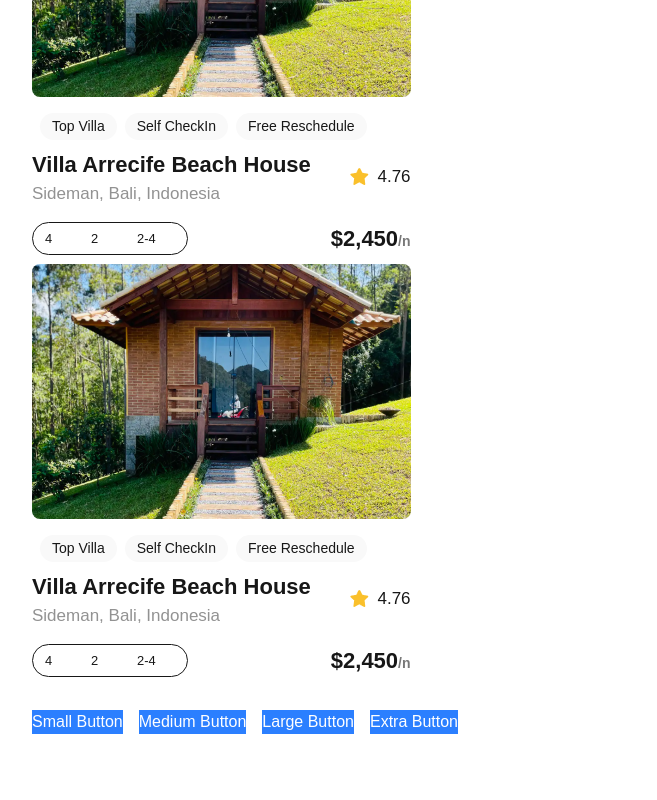
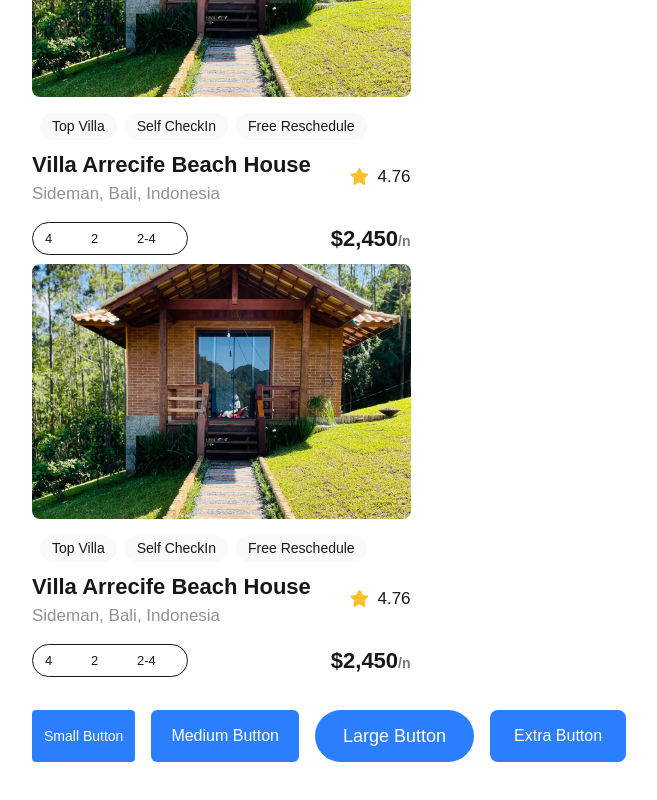
Before and after one commit to Kess4obehi/alx-project-0x00-setup, a Next.js app in the folder alx-project-0x00/: page /landing in a window 1280 px wide. Shown: the part 680-1480 px from the top of the page, without its empty margins (8-665 px from the left). Before the commit the page ends 1454 px from the top, so only its background shows below. Built offline with nearby package versions, Linux system fonts and the light colour scheme.

Commit message:
correction made

```diff
--- a/alx-project-0x00/components/Button.tsx
+++ b/alx-project-0x00/components/Button.tsx
@@ -1,20 +1,14 @@
 import React from "react";
 import { ButtonProps  } from "@/interfaces";
 
-const Button: React.FC<ButtonProps> = ({ title, size, shape }) => {
-  const sizeClasses = {
-    sm: "px-3 py-1 text-sm",
-    md: "px-5 py-2 text-base",
-    lg: "px-7 py-3 text-lg",
-  }
-
+const Button: React.FC<ButtonProps> = ({ title, styles }) => {
   return (
     <button
-      className={`bg-blue-500 text-white ${sizeClasses[size]} ${shape}`}
+      className={`bg-blue-500 text-white ${styles}`}
       >
       {title}
     </button>
-  )
-}
+  );
+};
 
 export default Button;
--- a/alx-project-0x00/interfaces/index.ts
+++ b/alx-project-0x00/interfaces/index.ts
@@ -6,6 +6,5 @@ export interface PillProps {
 
 export interface ButtonProps {
   title: string;
-  size: "sm" | "md" | "lg";
-  shape: "rounded-sm" | "rounded-md" | "rounded-full"
+  styles: string;
 }
```
